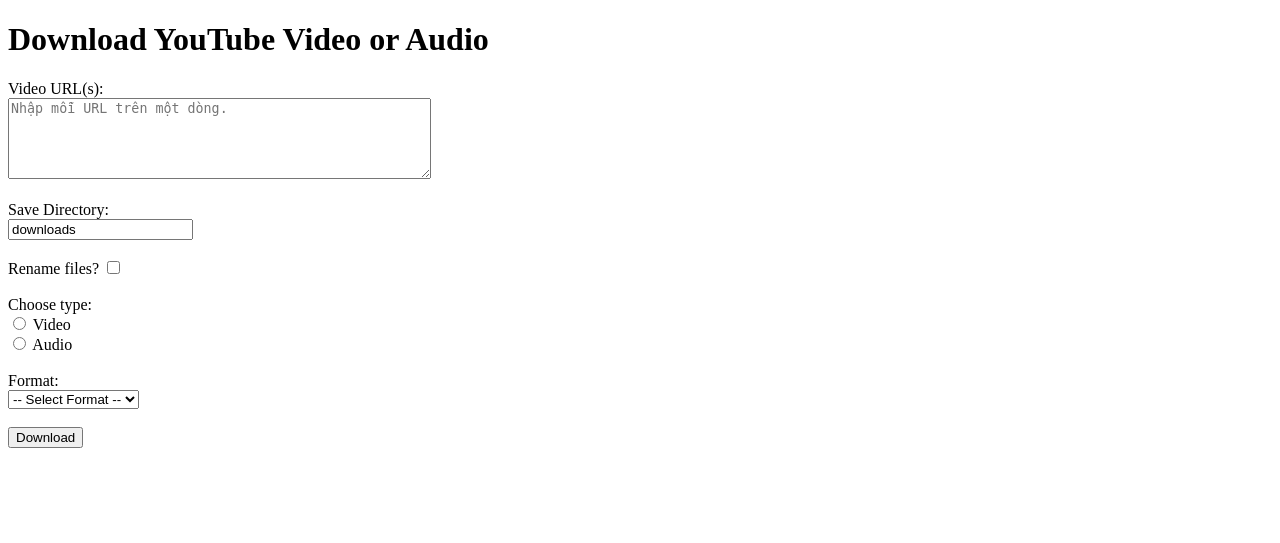
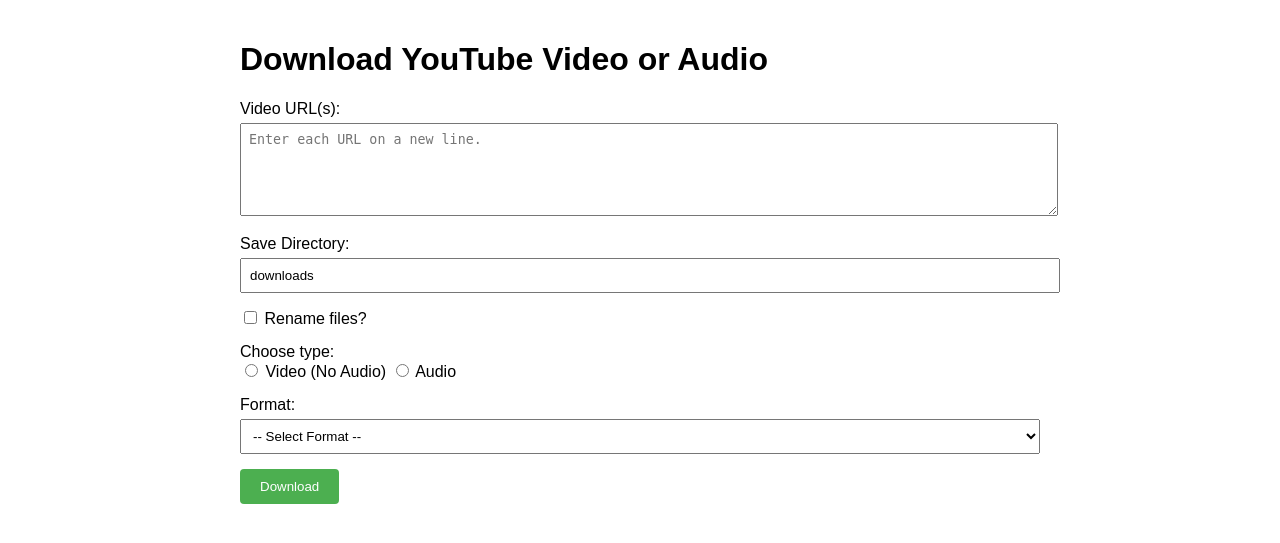
Before and after one commit to duclap41/get_ytb, a FastAPI app: page / in a window 1280 px wide. Shown: the top 543 px of the page. Run offline with FastAPI, Linux system fonts and the light colour scheme.

Commit message:
update ui and app

```diff
--- a/app.py
+++ b/app.py
@@ -20,17 +20,14 @@
 
 def get_format_string(type: str, quality: str, format: str) -> str:
     if type == "video":
-        # Format string cho video với chất lượng cụ thể
-        if quality == "1080":
-            return f"bestvideo[height<=1080]+bestaudio/best[height<=1080]"
-        elif quality == "720":
-            return f"bestvideo[height<=720]+bestaudio/best[height<=720]"
-        elif quality == "480":
-            return f"bestvideo[height<=480]+bestaudio/best[height<=480]"
-        elif quality == "360":
-            return f"bestvideo[height<=360]+bestaudio/best[height<=360]"
+        quality_string = {
+            "1080": "[height<=1080]",
+            "720": "[height<=720]",
+            "480": "[height<=480]",
+            "360": "[height<=360]"
+        }.get(quality, "")
+        return f"bestvideo{quality_string}/best{quality_string}"
     else:
-        # Format string cho audio
         return "bestaudio/best"
 
 @app.post("/download")
@@ -68,14 +65,16 @@
             ydl_opts = {
                 'format': get_format_string(type, quality, format),
                 'outtmpl': output_template,
-                'postprocessors': []
+                'postprocessors': [],
+                'noplaylist': True,
+                'no_warnings': True,
+                'quiet': True
             }
 
-            # Thêm postprocessor cho format cụ thể
             if type == "video":
                 ydl_opts['postprocessors'].append({
                     'key': 'FFmpegVideoConvertor',
-                    'preferedformat': format,  # mp4 hoặc mkv
+                    'preferedformat': format,
                 })
             elif type == "audio":
                 ydl_opts['postprocessors'].append({
@@ -87,9 +86,9 @@
             with yt_dlp.YoutubeDL(ydl_opts) as ydl:
                 info_dict = ydl.extract_info(u, download=True)
                 if rename:
-                    messages.append(f"Đã tải về: {new_filename}")
+                    messages.append(f"Downloaded: {new_filename}")
                 else:
-                    messages.append(f"Đã tải về: {sanitize_filename(info_dict['title'])}")
+                    messages.append(f"Downloaded: {sanitize_filename(info_dict['title'])}")
 
         return templates.TemplateResponse(
             "index.html",
@@ -99,5 +98,5 @@
     except Exception as e:
         return templates.TemplateResponse(
             "index.html",
-            {"request": request, "message": f"Lỗi khi tải file: {str(e)}"}
+            {"request": request, "message": f"Error downloading: {str(e)}"}
         )
--- a/templates/index.html
+++ b/templates/index.html
@@ -2,20 +2,122 @@
 <html>
 <head>
     <title>Download YouTube Video or Audio</title>
+    <style>
+        body {
+            font-family: Arial, sans-serif;
+            max-width: 800px;
+            margin: 0 auto;
+            padding: 20px;
+        }
+        .form-group {
+            margin-bottom: 15px;
+        }
+        textarea, input[type="text"], select {
+            width: 100%;
+            padding: 8px;
+            margin-top: 5px;
+        }
+        .notice {
+            color: red;
+            margin: 10px 0;
+            padding: 10px;
+            background-color: #fff3f3;
+            border-radius: 4px;
+            display: none;
+        }
+        .submit-btn {
+            background-color: #4CAF50;
+            color: white;
+            padding: 10px 20px;
+            border: none;
+            border-radius: 4px;
+            cursor: pointer;
+        }
+        .submit-btn:hover {
+            background-color: #45a049;
+        }
+    </style>
+</head>
+<body>
+    <h1>Download YouTube Video or Audio</h1>
+
+    {% if message %}
+    <div style="color: green; margin: 10px 0;">
+        {{ message | safe }}
+    </div>
+    {% endif %}
+
+    <form action="/download" method="post">
+        <div class="form-group">
+            <label for="url">Video URL(s):</label>
+            <textarea id="url" name="url" rows="5" required placeholder="Enter each URL on a new line."></textarea>
+        </div>
+
+        <div class="form-group">
+            <label for="save_path">Save Directory:</label>
+            <input type="text" id="save_path" name="save_path" value="downloads" required>
+        </div>
+
+        <div class="form-group">
+            <label for="rename">
+                <input type="checkbox" id="rename" name="rename">
+                Rename files?
+            </label>
+        </div>
+
+        <div id="rename_options" class="form-group" style="display: none;">
+            <label for="name_format">Name Format:</label>
+            <input type="text" id="name_format" name="name_format" value="video_" placeholder="Prefix for files">
+            <label for="start_number">Start Number:</label>
+            <input type="number" id="start_number" name="start_number" value="1" min="0">
+        </div>
+
+        <div class="form-group">
+            <label>Choose type:</label><br>
+            <input type="radio" id="video" name="type" value="video" onchange="updateFormatAndQuality()" required>
+            <label for="video">Video (No Audio)</label>
+            <input type="radio" id="audio" name="type" value="audio" onchange="updateFormatAndQuality()" required>
+            <label for="audio">Audio</label>
+        </div>
+
+        <div id="video_notice" class="notice">
+            Note: Videos will be downloaded without audio.
+        </div>
+
+        <div id="quality_section" class="form-group" style="display: none;">
+            <label for="quality">Video Quality:</label>
+            <select id="quality" name="quality">
+                <option value="1080">1080p</option>
+                <option value="720">720p</option>
+                <option value="480">480p</option>
+                <option value="360">360p</option>
+            </select>
+        </div>
+
+        <div class="form-group">
+            <label for="format">Format:</label>
+            <select id="format" name="format" required>
+                <option value="">-- Select Format --</option>
+            </select>
+        </div>
+
+        <input type="submit" value="Download" class="submit-btn">
+    </form>
+
     <script>
         function updateFormatAndQuality() {
             const formatList = document.getElementById("format");
             const qualityDiv = document.getElementById("quality_section");
+            const videoNotice = document.getElementById("video_notice");
             const selectedOption = document.querySelector('input[name="type"]:checked').value;
 
-            // Hiển thị/ẩn phần chọn chất lượng video
             qualityDiv.style.display = selectedOption === "video" ? "block" : "none";
+            videoNotice.style.display = selectedOption === "video" ? "block" : "none";
 
-            // Cập nhật danh sách format
             formatList.innerHTML = "";
 
             if (selectedOption === "video") {
-                const videoFormats = ["mp4", "mkv"];
+                const videoFormats = ["mp4", "mkv", "webm"];
                 for (const format of videoFormats) {
                     const optionElement = document.createElement("option");
                     optionElement.value = format;
@@ -32,61 +134,7 @@
                 }
             }
         }
-    </script>
-</head>
-<body>
-    <h1>Download YouTube Video or Audio</h1>
-    <form action="/download" method="post">
-        <!-- URL nhập vào -->
-        <label for="url">Video URL(s):</label><br>
-        <textarea id="url" name="url" rows="5" cols="50" required placeholder="Nhập mỗi URL trên một dòng."></textarea><br><br>
 
-        <!-- Thư mục lưu -->
-        <label for="save_path">Save Directory:</label><br>
-        <input type="text" id="save_path" name="save_path" value="downloads" required><br><br>
-
-        <!-- Đổi tên -->
-        <label for="rename">Rename files?</label>
-        <input type="checkbox" id="rename" name="rename"><br><br>
-
-        <!-- Tùy chọn đổi tên -->
-        <div id="rename_options" style="display: none;">
-            <label for="name_format">Name Format:</label>
-            <input type="text" id="name_format" name="name_format" value="video_" placeholder="Prefix for files"><br>
-            <label for="start_number">Start Number:</label>
-            <input type="number" id="start_number" name="start_number" value="1" min="0"><br><br>
-        </div>
-
-        <!-- Chọn loại -->
-        <label>Choose type:</label><br>
-        <input type="radio" id="video" name="type" value="video" onchange="updateFormatAndQuality()" required>
-        <label for="video">Video</label><br>
-        <input type="radio" id="audio" name="type" value="audio" onchange="updateFormatAndQuality()" required>
-        <label for="audio">Audio</label><br><br>
-
-        <!-- Chọn chất lượng video -->
-        <div id="quality_section" style="display: none;">
-            <label for="quality">Video Quality:</label><br>
-            <select id="quality" name="quality">
-                <option value="1080">1080p</option>
-                <option value="720">720p</option>
-                <option value="480">480p</option>
-                <option value="360">360p</option>
-            </select><br><br>
-        </div>
-
-        <!-- Chọn format -->
-        <label for="format">Format:</label><br>
-        <select id="format" name="format" required>
-            <option value="">-- Select Format --</option>
-        </select><br><br>
-
-        <!-- Submit -->
-        <input type="submit" value="Download">
-    </form>
-
-    <script>
-        // Script để hiện/ẩn tùy chọn đổi tên
         document.getElementById('rename').addEventListener('change', function() {
             document.getElementById('rename_options').style.display =
                 this.checked ? 'block' : 'none';
```
